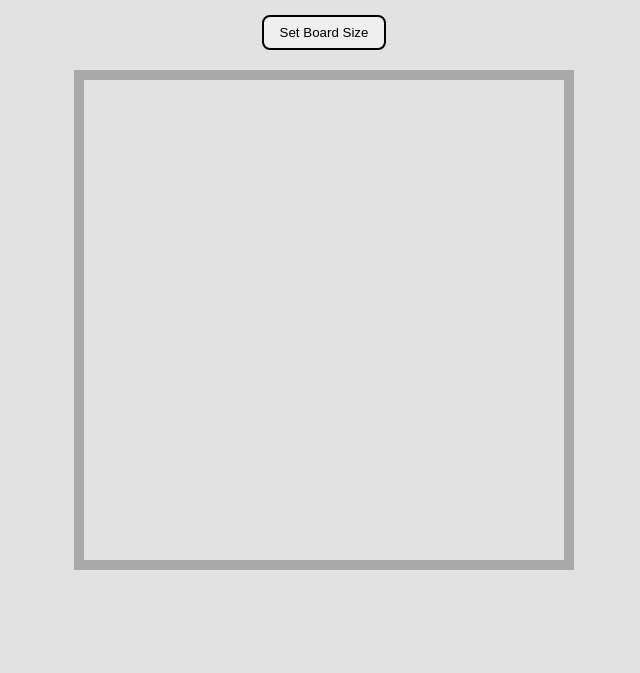
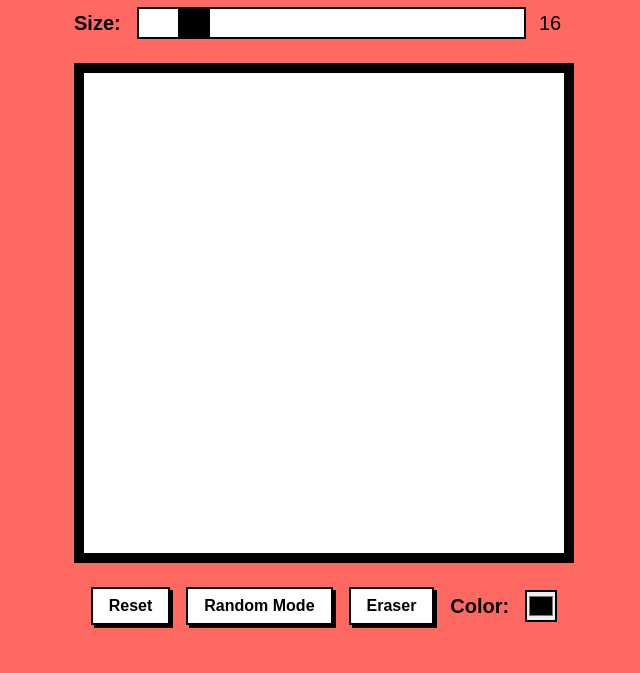
Before and after one commit to dev-fa/etch-a-sketch, a website: page index.html in a window 1280 px wide. Shown: the part 141-814 px from the top of the page, without its empty margins (316-956 px from the left). Drawn offline with Linux system fonts and the light colour scheme; a web font is replaced by a local one.

Commit message:
Re-write styles

```diff
--- a/index.html
+++ b/index.html
@@ -1,19 +1,55 @@
 <!DOCTYPE html>
 <html lang="en">
+
 <head>
     <meta charset="UTF-8">
     <meta http-equiv="X-UA-Compatible" content="IE=edge">
     <meta name="viewport" content="width=device-width, initial-scale=1.0">
+
+    <!-- Google Fonts -->
+    <link rel="preconnect" href="https://fonts.googleapis.com">
+    <link rel="preconnect" href="https://fonts.gstatic.com" crossorigin>
+    <link href="https://fonts.googleapis.com/css2?family=Press+Start+2P&family=Sono:wght@400;700&display=swap"
+        rel="stylesheet">
+
     <title>Etch-a-sketch</title>
     <link rel="stylesheet" href="style.css">
     <script src="script.js" defer></script>
 </head>
+
 <body>
-    <div class="main">
-        <h3 class="title">Etch-a-sketch</h3>
-        <button class="size-btn">Set Board Size</button>
-        <div class="sketch-board">
+    <main>
+
+        <div class="container">
+            <div class="top">
+                <div class="title-container">
+                    <h1 class="title">Etch-a-sketch</h1>
+                </div>
+                <div class="function-container">
+                    <div class="slider">
+                        <input type="range" min="2" max="128" step="2" value="16" class="slider__input"
+                            name="board-size" id="board-size">
+                        <label for="board-size">Size:</label>
+                        <p class="slider__value" id="board-size-text"></p>
+                    </div>
+                </div>
+            </div>
+
+            <div class="sketch-board">
+            </div>
+
+            <div class="bottom">
+                <button class="btn" id="reset" type="button">Reset</button>
+                <button class="btn" id="random" type="button">Random Mode</button>
+                <button class="btn" id="eraser" type="button">Eraser</button>
+                <div class="color">
+                    <input type="color" class="color__input" id="color" name="color" value="#000000">
+                    <label for="color">Color:</label>
+                </div>
+            </div>
         </div>
-    </div>
+
+    </main>
 </body>
+
 </html>
--- a/script.js
+++ b/script.js
@@ -1,48 +1,8 @@
-function changeBoxColor(e) {
-    this.classList.add("sketch-box-active");
-}
+const slider = document.getElementById('board-size');
+const output = document.getElementById('board-size-text');
+output.textContent = slider.value;
 
-
-function setBoardSize(gridSize) {
-    const board = document.querySelector(".sketch-board");
-    board.setAttribute("style",
-        `grid-template-columns:repeat(${gridSize}, 1fr);
-        grid-template-rows:repeat(${gridSize}, 1fr)`);
-}
-
-
-function createSketchBoard(gridNum) {
-    setBoardSize(gridNum);
-    const gridSize = gridNum * gridNum;
-    const sketchBoard = document.querySelector(".sketch-board");
-    if (sketchBoard.hasChildNodes()) {
-        while (sketchBoard.firstChild) {
-            sketchBoard.removeChild(sketchBoard.firstChild);
-        }
-    }
-
-    const sketchBox = document.createElement("div");
-    sketchBox.classList.add("sketch-box");
-
-    for (let i = 0; i < gridSize; i++) {
-        sketchBoard.appendChild(sketchBox.cloneNode());
-    }
-
-    const sketchBoxes = document.getElementsByClassName("sketch-box");
-    for (const box of sketchBoxes) {
-        box.addEventListener("mouseover", changeBoxColor);
-    }
-}
-
-function getUserInput() {
-    let userInput;
-    userInput = parseInt(prompt("How big do you want the sketch board? (1 - 100 only)"))
-    while (userInput < 1 || userInput > 100 || Number.isNaN(userInput)) {
-        alert("Please choose a valid number");
-        userInput = parseInt(prompt("How big do you want the sketch board? (1 - 100 only)"))
-    }
-    createSketchBoard(userInput);
-}
-
-const sizeBtn = document.querySelector(".size-btn")
-sizeBtn.addEventListener("click", getUserInput);
+// Update the current slider value (each time you drag the slider handle)
+slider.oninput = function () {
+  output.textContent = this.value;
+};
--- a/style.css
+++ b/style.css
@@ -1,3 +1,7 @@
+:root {
+  --box-shadow-primary: 3px 3px 0 0 #000;
+}
+
 *,
 *::after,
 *::before {
@@ -7,43 +11,155 @@
 }
 
 body {
-   background-color: #e2e2e2;
-   font-family: Arial, Helvetica, sans-serif;
+  background-color: #ff6961;
+  font-family: 'Sono', sans-serif;
+  max-height: 100%;
+  min-height: 100svh;
+  min-height: 100vh;
 }
 
-.main {
-   width: 100vw;
-   height: 100vh;
+main {
+  align-items: center;
   display: flex;
   flex-direction: column;
   justify-content: center;
+  max-height: inherit;
+  min-height: inherit;
+  min-height: inherit;
+  padding: 48px;
+}
+
+button {
+  appearance: none;
+  background: none;
+  border: none;
+  font-family: inherit;
+}
+
+label {
+  font-size: 20px;
+  font-weight: 700;
+  order: -1;
+}
+
+.container {
+  display: flex;
+  flex-direction: column;
+  gap: 24px;
+  max-width: 500px;
+  width: 100%;
+}
+
+.title-container {
   align-items: center;
+  background-color: #fff;
+  border: 2px solid #000;
+  box-shadow: -6px -6px 0 0 #000;
+  display: flex;
+  justify-content: center;
+  margin-bottom: 48px;
+  padding: 8px;
 }
 
 .title {
-   font-size: 32px;
-   margin-bottom: 30px;
+  font-family: 'Press Start 2P', cursive;
+  text-align: center;
 }
 
-.size-btn {
-   padding: 8px 16px;
-   margin-bottom: 20px;
-   border: 2px solid black;
-   border-radius: 8px;
-   font-family: Arial, Helvetica, sans-serif;
+.function-container {
+  display: flex;
+}
+
+.slider {
+  align-items: center;
+  display: flex;
+}
+
+.slider {
+  width: 100%;
+}
+
+.slider__input {
+  -webkit-appearance: none;
+  -webkit-transition: 0.2s;
+  appearance: none;
+  background: #fff;
+  border: 2px solid #000;
+  height: 32px;
+  margin-left: 16px;
+  max-width: 400px;
+  outline: none;
+  transition: opacity 0.2s;
+  width: 100%;
+}
+
+.slider__input::-webkit-slider-thumb {
+  -webkit-appearance: none;
+  appearance: none;
+  background: #000;
+  cursor: pointer;
+  height: 32px;
+  width: 32px;
+}
+
+.slider__input::-moz-range-thumb {
+  background: #000;
+  cursor: pointer;
+  height: 32px;
+  width: 32px;
+}
+
+.slider__value {
+  align-items: center;
+  display: flex;
+  font-size: 20px;
+  justify-content: center;
+  min-height: 32px;
+  min-width: 48px;
+}
+
+.color__input {
+  appearance: none;
+  border: 2px solid #000;
+  cursor: pointer;
+  height: 32px;
+  outline: none;
+  width: 32px;
 }
 
 .sketch-board {
+  background-color: #fff;
+  border: 10px solid #000;
+  display: grid;
   height: 500px;
-   width: 500px;
-   border: 10px solid #a9a9a9;
-   display: grid;
+  max-width: 500px;
+  width: 100%;
 }
 
-.sketch-box {
-   border: 1px solid #3f3f3f;
+.bottom {
+  align-items: center;
+  display: flex;
+  flex-wrap: wrap;
+  gap: 16px;
+  justify-content: center;
 }
 
-.sketch-box-active {
-   background: black;
+.color {
+  align-items: center;
+  display: flex;
+  gap: 16px;
 }
+
+.btn {
+  background-color: #fff;
+  border: 2px solid #000;
+  box-shadow: var(--box-shadow-primary);
+  font-size: 16px;
+  font-weight: 700;
+  padding: 8px 16px;
+}
+
+.btn:hover {
+  box-shadow: -3px -3px 0 0 #000;
+  transition: box-shadow 0.2s ease-in-out;
+}
```
Also changed, not shown: package.json (added, +23 -0 lines), README.md, 2 other files. Lines whose indentation alone changed are shown as unchanged.
